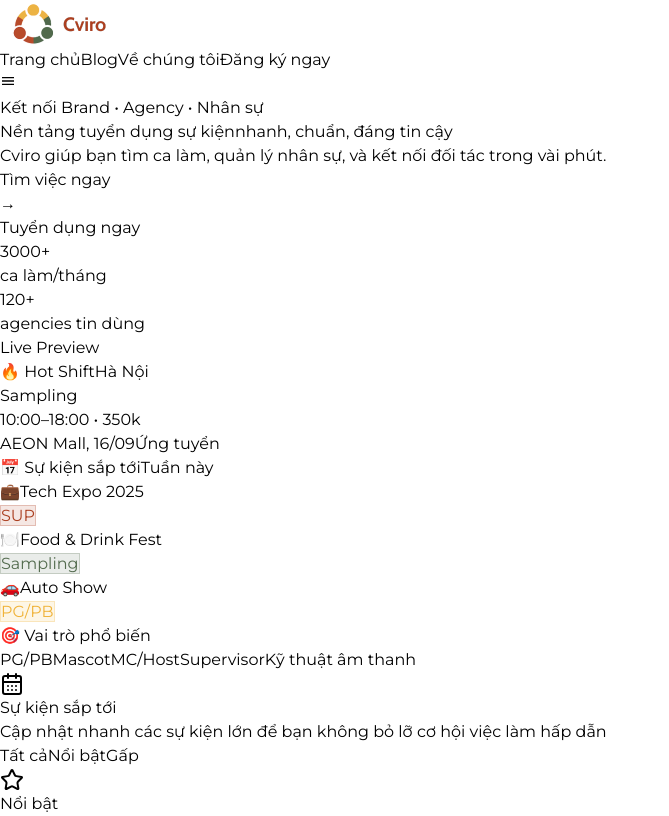
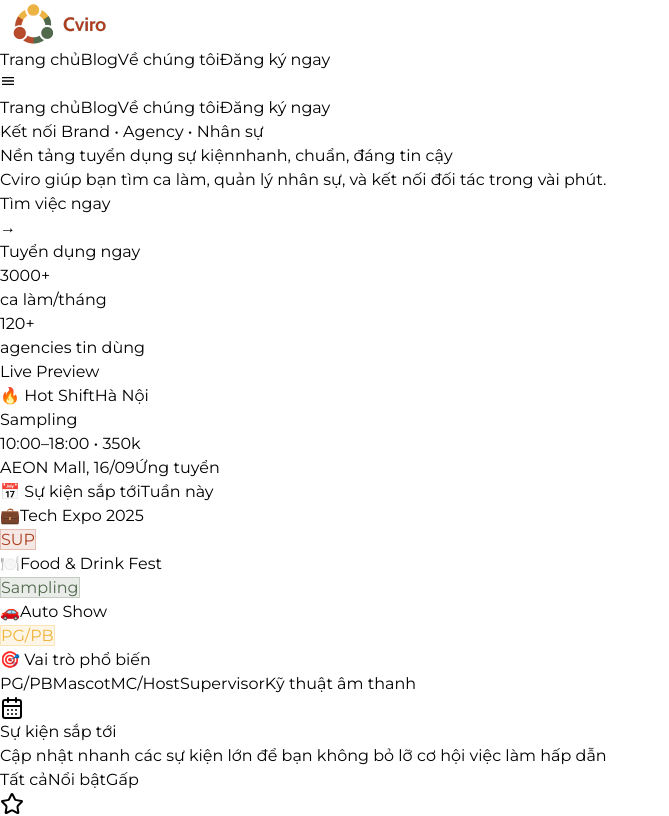
Before and after one commit to nguyentung423/Crewnect---app, a React (Vite) app in the folder frontend/: page / in a window 1280 px wide. Shown: the top 816 px of the page, without its empty margins (0-669 px from the left). Built offline with nearby package versions, Linux system fonts and the light colour scheme; what @supabase/auth-helpers-react would draw is missing.

Commit message:
Update code

```diff
--- a/frontend/src/App.jsx
+++ b/frontend/src/App.jsx
@@ -1,10 +1,11 @@
 import { BrowserRouter as Router, Routes, Route } from "react-router-dom";
 import Layout from "./layout/Layout";
+import ScrollToTop from "./ScrollToTop";   // ✅ import thêm
 
 // Trang chính
 import Home from "./pages/Home";
 import About from "./pages/about";
-import Blog from "./pages/Blog";   // ✅ thêm Blog
+import Blog from "./pages/Blog";
 
 // Signup & Login
 import Signup from "./pages/Signup";
@@ -36,12 +37,13 @@
 const App = () => {
   return (
     <Router>
+      <ScrollToTop />    {/* ✅ thêm dòng này */}
       <Layout>
         <Routes>
           {/* Public */}
           <Route path="/" element={<Home />} />
           <Route path="/about" element={<About />} />
-          <Route path="/blog" element={<Blog />} />   {/* ✅ Blog mới */}
+          <Route path="/blog" element={<Blog />} />
 
           {/* Signup */}
           <Route path="/signup" element={<Signup />} />
@@ -55,7 +57,7 @@
           {/* Test Supabase */}
           <Route path="/test-supabase" element={<TestSupabase />} />
 
-          {/* ✅ Agency Dashboard */}
+          {/* Agency Dashboard */}
           <Route path="/agency" element={<AgencyDashboard />}>
             <Route index element={<Overview />} />
             <Route path="jobs" element={<Jobs />} />
@@ -65,7 +67,7 @@
             <Route path="settings" element={<Settings />} />
           </Route>
 
-          {/* ✅ Candidate Dashboard */}
+          {/* Candidate Dashboard */}
           <Route path="/candidate" element={<CandidateDashboard />}>
             <Route index element={<CandidateOverview />} />
             <Route path="jobs" element={<CandidateJobs />} />
--- /dev/null
+++ b/frontend/src/ScrollToTop.jsx
@@ -0,0 +1,12 @@
+import { useEffect } from "react";
+import { useLocation } from "react-router-dom";
+
+export default function ScrollToTop() {
+  const { pathname } = useLocation();
+
+  useEffect(() => {
+    window.scrollTo(0, 0);  // mỗi lần đổi route sẽ cuộn về đầu
+  }, [pathname]);
+
+  return null;
+}
--- a/frontend/src/components/Header/Header.jsx
+++ b/frontend/src/components/Header/Header.jsx
@@ -1,27 +1,103 @@
-import { useState } from "react";
+import { useState, useEffect, useRef } from "react";
 import { Link, NavLink } from "react-router-dom";
 import { IoMenuSharp, IoClose } from "react-icons/io5";
-import navLogo from "../../assets/logo.png"; // ✅ đường dẫn logo
+import navLogo from "../../assets/logo.png";
 
-// ✅ Menu navigation
 const navLinks = [
   { name: "Trang chủ", path: "/" },
-  { name: "Blog", path: "/blog" },        // ✅ Đổi từ Tìm việc → Blog
+  { name: "Blog", path: "/blog" },
   { name: "Về chúng tôi", path: "/about" },
 ];
 
 export default function Header() {
   const [isMenuOpen, setIsMenuOpen] = useState(false);
+  const [showHeader, setShowHeader] = useState(true);
+  const [lastScrollY, setLastScrollY] = useState(0);
+  const ticking = useRef(false);
+
+  useEffect(() => {
+    const handleScroll = () => {
+      if (!ticking.current) {
+        requestAnimationFrame(() => {
+          const currentScrollY = window.scrollY;
+          const scrollThreshold = 10; // Ngưỡng cuộn tối thiểu
+
+          // Chỉ xử lý khi cuộn đủ khoảng cách
+          if (Math.abs(currentScrollY - lastScrollY) < scrollThreshold) {
+            ticking.current = false;
+            return;
+          }
+
+          // Luôn hiện header khi ở đầu trang
+          if (currentScrollY <= 100) {
+            setShowHeader(true);
+          } else {
+            // Logic cuộn xuống/lên với debounce
+            if (currentScrollY > lastScrollY && currentScrollY > 100) {
+              // Cuộn xuống - ẩn header
+              setShowHeader(false);
+            } else if (currentScrollY < lastScrollY) {
+              // Cuộn lên - hiện header
+              setShowHeader(true);
+            }
+          }
+
+          setLastScrollY(currentScrollY);
+          ticking.current = false;
+        });
+        ticking.current = true;
+      }
+    };
+
+    // Passive listener để tối ưu performance
+    window.addEventListener("scroll", handleScroll, { passive: true });
+
+    return () => {
+      window.removeEventListener("scroll", handleScroll);
+    };
+  }, [lastScrollY]);
+
+  // Đóng mobile menu khi resize
+  useEffect(() => {
+    const handleResize = () => {
+      if (window.innerWidth >= 768 && isMenuOpen) {
+        setIsMenuOpen(false);
+      }
+    };
+
+    window.addEventListener("resize", handleResize);
+    return () => window.removeEventListener("resize", handleResize);
+  }, [isMenuOpen]);
+
+  // Prevent body scroll khi mobile menu mở
+  useEffect(() => {
+    if (isMenuOpen) {
+      document.body.style.overflow = "hidden";
+    } else {
+      document.body.style.overflow = "unset";
+    }
+
+    return () => {
+      document.body.style.overflow = "unset";
+    };
+  }, [isMenuOpen]);
 
   return (
-    <header className="sticky top-0 z-50 bg-white shadow-sm">
+    <header
+      className={`sticky top-0 z-50 bg-white shadow-sm transition-all duration-300 ease-in-out ${
+        showHeader
+          ? "translate-y-0 opacity-100"
+          : "-translate-y-full opacity-0"
+      }`}
+    >
       <div className="flex items-center justify-between sm:px-4 py-4">
         {/* Logo */}
-        <Link to="/" className="flex items-center gap-2">
+        <Link to="/" className="flex items-center gap-2 z-10">
           <img
             src={navLogo}
             alt="CREWNEXT logo"
             className="h-13 w-auto object-contain"
+            loading="eager"
           />
         </Link>
 
@@ -32,7 +108,7 @@
               key={link.name}
               to={link.path}
               className={({ isActive }) =>
-                `text-sm font-medium transition hover:text-[#ab3f20] ${
+                `text-sm font-medium transition-all duration-200 hover:text-[#ab3f20] hover:scale-105 ${
                   isActive ? "text-[#ab3f20]" : "text-[#333333]"
                 }`
               }
@@ -42,7 +118,7 @@
           ))}
           <Link
             to="/signup"
-            className="rounded-xl bg-[#ab3f20] px-4 py-2 text-sm font-semibold text-white shadow-md transition hover:brightness-95"
+            className="rounded-xl bg-[#ab3f20] px-4 py-2 text-sm font-semibold text-white shadow-md transition-all duration-200 hover:brightness-95 hover:scale-105 active:scale-95"
           >
             Đăng ký ngay
           </Link>
@@ -51,27 +127,46 @@
         {/* Mobile menu button */}
         <button
           onClick={() => setIsMenuOpen(!isMenuOpen)}
-          className="text-2xl text-[#333333] md:hidden"
-          aria-label="Menu"
+          className="text-2xl text-[#333333] md:hidden z-10 p-1 transition-transform duration-200 hover:scale-110 active:scale-95"
+          aria-label={isMenuOpen ? "Đóng menu" : "Mở menu"}
+          aria-expanded={isMenuOpen}
         >
           {isMenuOpen ? <IoClose /> : <IoMenuSharp />}
         </button>
       </div>
 
+      {/* Mobile menu overlay */}
+      <div
+        className={`fixed inset-0 bg-black bg-opacity-50 md:hidden transition-opacity duration-300 ${
+          isMenuOpen
+            ? "opacity-100 pointer-events-auto"
+            : "opacity-0 pointer-events-none"
+        }`}
+        onClick={() => setIsMenuOpen(false)}
+      />
+
       {/* Mobile menu */}
-      {isMenuOpen && (
-        <div className="border-t border-[#e0e0e0] bg-white md:hidden">
+      <div
+        className={`absolute left-0 right-0 top-full bg-white shadow-lg md:hidden transition-all duration-300 ease-in-out ${
+          isMenuOpen
+            ? "translate-y-0 opacity-100"
+            : "-translate-y-2 opacity-0 pointer-events-none"
+        }`}
+      >
         <nav className="flex flex-col px-4 py-3">
-            {navLinks.map((link) => (
+          {navLinks.map((link, index) => (
             <NavLink
               key={link.name}
               to={link.path}
               onClick={() => setIsMenuOpen(false)}
               className={({ isActive }) =>
-                  `rounded-lg px-3 py-2 text-sm font-medium transition hover:bg-[#f5f5f5] ${
-                    isActive ? "text-[#ab3f20]" : "text-[#333333]"
+                `rounded-lg px-3 py-2 text-sm font-medium transition-all duration-200 hover:bg-[#f5f5f5] hover:translate-x-2 ${
+                  isActive ? "text-[#ab3f20] bg-[#ab3f20]/10" : "text-[#333333]"
                 }`
               }
+              style={{
+                transitionDelay: isMenuOpen ? `${index * 50}ms` : "0ms"
+              }}
             >
               {link.name}
             </NavLink>
@@ -79,13 +174,15 @@
           <Link
             to="/signup"
             onClick={() => setIsMenuOpen(false)}
-              className="mt-2 rounded-xl bg-[#ab3f20] px-4 py-2 text-center text-sm font-semibold text-white shadow-md transition hover:brightness-95"
+            className="mt-2 rounded-xl bg-[#ab3f20] px-4 py-2 text-center text-sm font-semibold text-white shadow-md transition-all duration-200 hover:brightness-95 hover:scale-105 active:scale-95"
+            style={{
+              transitionDelay: isMenuOpen ? `${navLinks.length * 50}ms` : "0ms"
+            }}
           >
             Đăng ký ngay
           </Link>
         </nav>
       </div>
-      )}
     </header>
   );
 }
```
Lines whose indentation alone changed are shown as unchanged.
